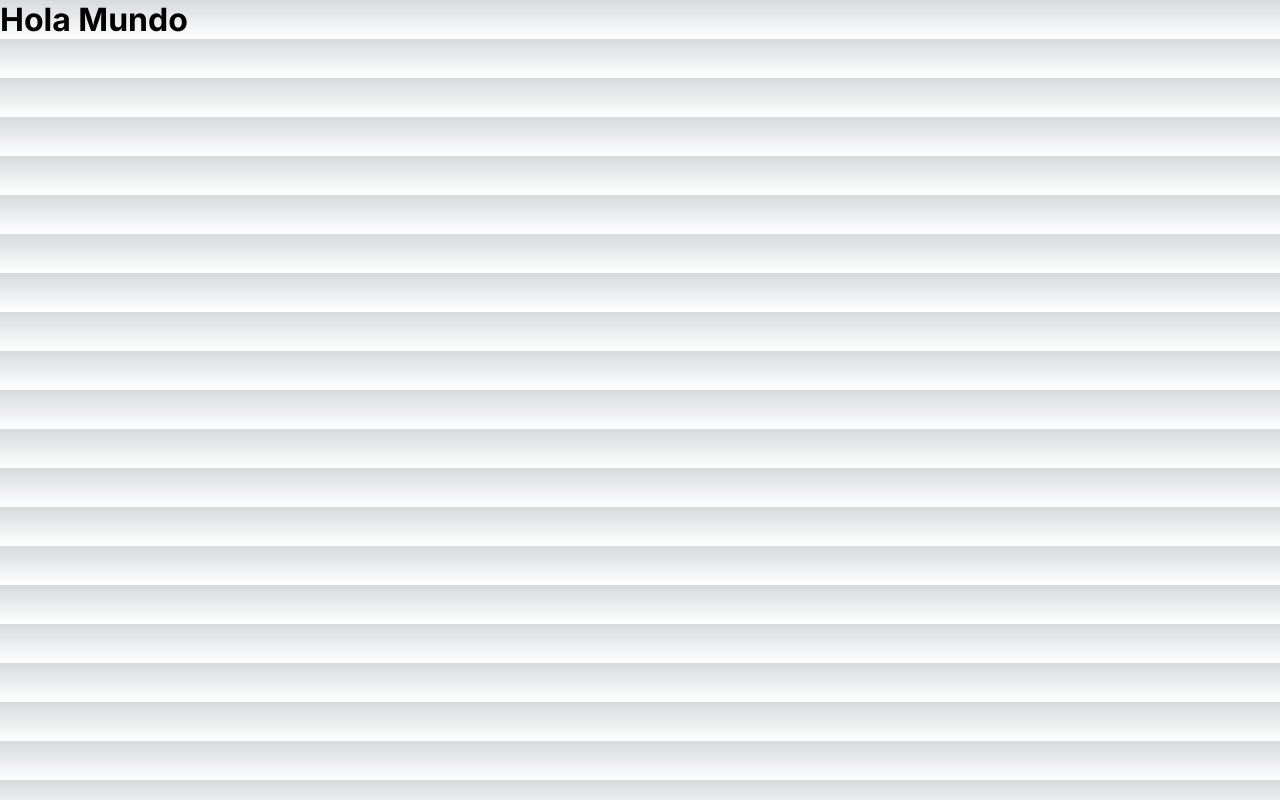
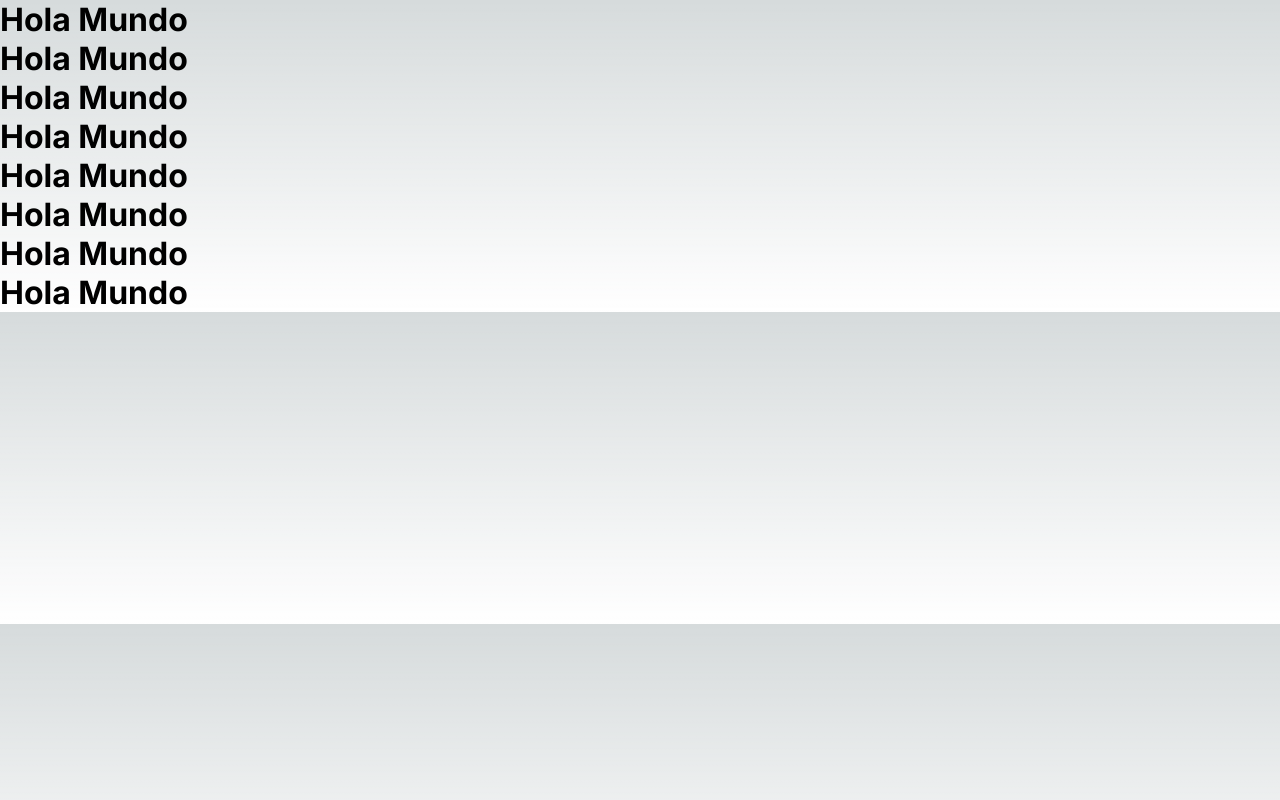
Before and after one commit to lukeskip/filmFlow, a Next.js app in the folder front/: page / in a window 1280 px wide. Built offline with nearby package versions, Linux system fonts and the light colour scheme.

Commit message:
Actualizado

```diff
--- a/front/src/app/page.jsx
+++ b/front/src/app/page.jsx
@@ -5,6 +5,13 @@
   return (
   <div>
     <h1>Hola Mundo</h1>
+    <h1>Hola Mundo</h1>
+    <h1>Hola Mundo</h1>
+    <h1>Hola Mundo</h1>
+    <h1>Hola Mundo</h1>
+    <h1>Hola Mundo</h1>
+    <h1>Hola Mundo</h1>
+    <h1>Hola Mundo</h1>
   </div>
   );
 }
```
